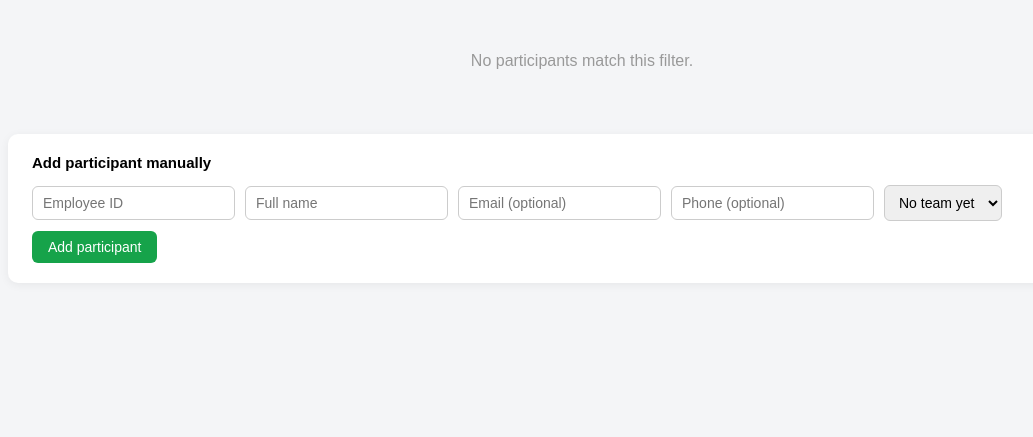
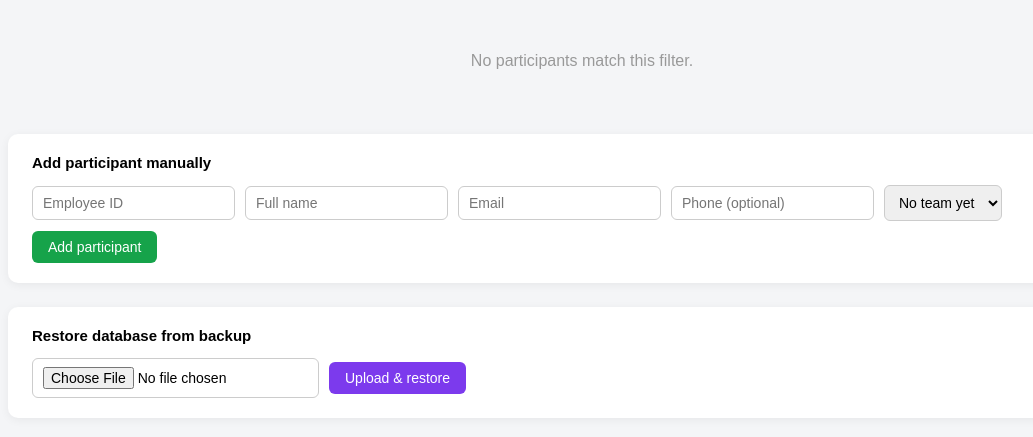
Before and after one commit to rajaprabhu75/Piping-Harmony-2026, a Flask app: page /admin in a window 1280 px wide. Shown: the part 167-604 px from the top of the page, without its empty margins (58-1091 px from the left). Run offline with Flask 3, Linux system fonts and the light colour scheme; the visitor is signed in with stand-in values (Sample User, id 1); data that the repository does not hold is empty.

Commit message:
Add database upload and registration validation

```diff
--- a/app.py
+++ b/app.py
@@ -8,6 +8,7 @@ from functools import wraps
 from flask import Flask, request, redirect, url_for, render_template, jsonify, flash, session, send_file
 from flask_sqlalchemy import SQLAlchemy
 from flask_mail import Mail, Message
+from sqlalchemy.pool import NullPool
 import qrcode
 from dotenv import load_dotenv
 
@@ -17,6 +18,12 @@ app = Flask(__name__)
 app.config['SECRET_KEY'] = os.environ.get('SECRET_KEY', 'change-this-secret-key')
 app.config['SQLALCHEMY_DATABASE_URI'] = os.environ.get('DATABASE_URL', 'sqlite:///event.db')
 app.config['SQLALCHEMY_TRACK_MODIFICATIONS'] = False
+# NullPool = no connection reuse. Without this, an already-open SQLite
+# connection can keep reading the OLD file's data after /admin/upload-db
+# replaces event.db on disk (the OS lets the old open handle keep pointing
+# at the old inode). Opening fresh every query guarantees we always see
+# whatever is actually on disk right now.
+app.config['SQLALCHEMY_ENGINE_OPTIONS'] = {'poolclass': NullPool}
 
 # ---------------- Mail configuration (set these in .env) ----------------
 app.config['MAIL_SERVER'] = os.environ.get('MAIL_SERVER', 'smtp.gmail.com')
@@ -120,7 +127,8 @@ Date: {EVENT_DATE}
 Venue: {EVENT_VENUE}
 
 Your unique QR code is attached to this email. Please bring it (on your
-phone or printed) on event day.
+phone or printed) on event day. Any organizer, from any of the four teams,
+can scan it and you'll be automatically assigned to a team.
 
 Your registration code: {participant.id}
 
@@ -192,9 +200,11 @@ def register():
     phone = request.form.get('phone', '').strip()
 
     if not emp_id or not name or not email:
+        flash('Employee ID, name, and email are all required.', 'error')
         return redirect(url_for('index'))
 
     if Participant.query.filter_by(email=email).first():
+        flash('This email is already registered. Check your inbox for your QR code.', 'error')
         return redirect(url_for('index'))
 
     participant = Participant(
@@ -325,6 +335,68 @@ def admin():
     )
 
 
+@app.route('/admin/upload-db', methods=['POST'])
+@admin_required
+def admin_upload_db():
+    """Lets an organizer restore the database from a previously downloaded
+    backup, straight from the browser. The current live database is backed
+    up first (never silently overwritten without a safety copy)."""
+    import sqlite3
+    import tempfile
+
+    uploaded = request.files.get('db_file')
+    if not uploaded or uploaded.filename == '':
+        flash('No file selected.', 'error')
+        return redirect(url_for('admin'))
+
+    db_path = os.environ.get('DATABASE_URL', 'sqlite:///event.db').replace('sqlite:///', '')
+    db_path = os.path.abspath(db_path)
+
+    # Save the upload to a temp file first and verify it's a real, valid
+    # SQLite database with a participant table before touching anything live.
+    tmp_fd, tmp_path = tempfile.mkstemp(suffix='.db')
+    os.close(tmp_fd)
+    uploaded.save(tmp_path)
+
+    try:
+        test_conn = sqlite3.connect(tmp_path)
+        count = test_conn.execute("SELECT COUNT(*) FROM participant").fetchone()[0]
+        test_conn.close()
+    except Exception as e:
+        os.remove(tmp_path)
+        flash(f'Upload rejected — not a valid database file ({e}).', 'error')
+        return redirect(url_for('admin'))
+
+    # Safety copy of what's currently live, timestamped, before overwriting.
+    timestamp = datetime.utcnow().strftime('%Y%m%d_%H%M%S')
+    safety_path = f"{db_path}.before_upload_{timestamp}.bak"
+    try:
+        if os.path.exists(db_path):
+            src = sqlite3.connect(db_path)
+            dst = sqlite3.connect(safety_path)
+            src.backup(dst)
+            src.close()
+            dst.close()
+    except Exception as e:
+        os.remove(tmp_path)
+        flash(f'Could not back up current database, aborted for safety ({e}).', 'error')
+        return redirect(url_for('admin'))
+
+    # All existing SQLAlchemy connections need to release the file first.
+    db.session.remove()
+    db.engine.dispose()
+
+    try:
+        os.replace(tmp_path, db_path)
+    except Exception as e:
+        flash(f'Upload saved but could not replace the live database ({e}). '
+              f'Check file permissions on {db_path}.', 'error')
+        return redirect(url_for('admin'))
+
+    flash(f'Database restored successfully — {count} participant record(s) loaded.', 'success')
+    return redirect(url_for('admin'))
+
+
 @app.route('/admin/download-db')
 @admin_required
 def admin_download_db():
@@ -336,6 +408,7 @@ def admin_download_db():
 
     # Matches the relative path used by SQLALCHEMY_DATABASE_URI='sqlite:///event.db'
     db_path = os.environ.get('DATABASE_URL', 'sqlite:///event.db').replace('sqlite:///', '')
+    db_path = os.path.abspath(db_path)
 
     tmp_fd, tmp_path = tempfile.mkstemp(suffix='.db')
     os.close(tmp_fd)
@@ -369,18 +442,18 @@ def admin_add():
     team = request.form.get('team', '').strip().upper()
     team = team if team in TEAMS else None
 
-    if not emp_id or not name:
+    if not emp_id or not name or not email:
+        flash('Employee ID, name, and email are all required (phone is optional).', 'error')
         return redirect(url_for('admin'))
 
-    if email and Participant.query.filter_by(email=email).first():
+    if Participant.query.filter_by(email=email).first():
+        flash('A participant with that email already exists.', 'error')
         return redirect(url_for('admin'))
 
     participant = Participant(
         emp_id=emp_id,
         name=name,
-        # a manually-added participant may not have an email; unique_code
-        # still needs a placeholder-free unique value regardless
-        email=email or f"no-email-{uuid.uuid4().hex[:8]}@placeholder.local",
+        email=email,
         phone=phone,
         unique_code=str(uuid.uuid4()),
         team=team,
@@ -389,10 +462,14 @@ def admin_add():
     db.session.add(participant)
     db.session.commit()
 
-    if email:
-        sent = send_qr_email(participant)
-        participant.email_sent = sent
-        db.session.commit()
+    sent = send_qr_email(participant)
+    participant.email_sent = sent
+    db.session.commit()
+
+    if sent:
+        flash(f'Participant added and QR code sent to {email}.', 'success')
+    else:
+        flash('Participant added, but the confirmation email could not be sent.', 'error')
 
     return redirect(url_for('admin'))
 
--- a/templates/admin.html
+++ b/templates/admin.html
@@ -40,6 +40,10 @@
     .add-form button { padding:8px 16px; background:#16a34a; color:#fff; border:none;
                         border-radius:6px; cursor:pointer; font-size:14px; }
     .add-form button:hover { background:#15803d; }
+    .admin-flash { max-width: 1100px; margin: 0 auto 16px; padding: 10px 16px;
+                   border-radius: 8px; font-size: 14px; }
+    .admin-flash.success { background:#dcfce7; color:#166534; }
+    .admin-flash.error { background:#fee2e2; color:#991b1b; }
   </style>
 </head>
 <body>
@@ -52,6 +56,14 @@
       <a href="{{ url_for('admin_logout') }}">Log out</a>
     </div>
   </div>
+
+  {% with messages = get_flashed_messages(with_categories=true) %}
+    {% if messages %}
+      {% for category, message in messages %}
+        <div class="admin-flash {{ category }}">{{ message }}</div>
+      {% endfor %}
+    {% endif %}
+  {% endwith %}
 
   <div class="summary">
     <div class="chip">Total registered<br><b>{{ total }}</b></div>
@@ -100,7 +112,7 @@
         <td>{{ p.scanned_at.strftime('%d %b %Y, %H:%M') if p.scanned_at else '—' }}</td>
         <td class="{{ 'yes' if p.email_sent else 'no' }}">{{ 'Sent' if p.email_sent else 'Failed' }}</td>
         <td class="row-actions">
-          {% if p.email and not p.email.endswith('@placeholder.local') %}
+          {% if p.email %}
           <form method="post" action="{{ url_for('admin_resend', participant_id=p.id) }}">
             <button type="submit" class="resend-btn">Resend QR</button>
           </form>
@@ -123,7 +135,7 @@
     <form class="add-form" method="post" action="{{ url_for('admin_add') }}">
       <input type="text" name="emp_id" placeholder="Employee ID" required>
       <input type="text" name="name" placeholder="Full name" required>
-      <input type="email" name="email" placeholder="Email (optional)">
+      <input type="email" name="email" placeholder="Email" required>
       <input type="tel" name="phone" placeholder="Phone (optional)">
       <select name="team">
         <option value="">No team yet</option>
@@ -133,6 +145,15 @@
         <option value="D">Team D</option>
       </select>
       <button type="submit">Add participant</button>
+    </form>
+  </div>
+
+  <div class="add-box">
+    <h2>Restore database from backup</h2>
+    <form class="add-form" method="post" action="{{ url_for('admin_upload_db') }}" enctype="multipart/form-data"
+          onsubmit="return confirm('This will replace the live database with the uploaded file. A safety backup of the current data is kept automatically, but continue?');">
+      <input type="file" name="db_file" accept=".db" required>
+      <button type="submit" style="background:#7c3aed;">Upload &amp; restore</button>
     </form>
   </div>
 
```
